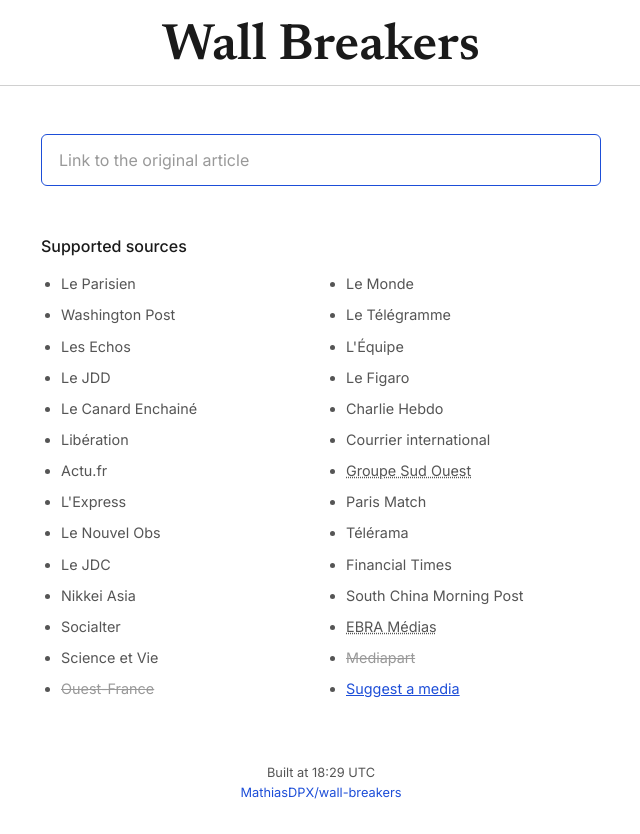
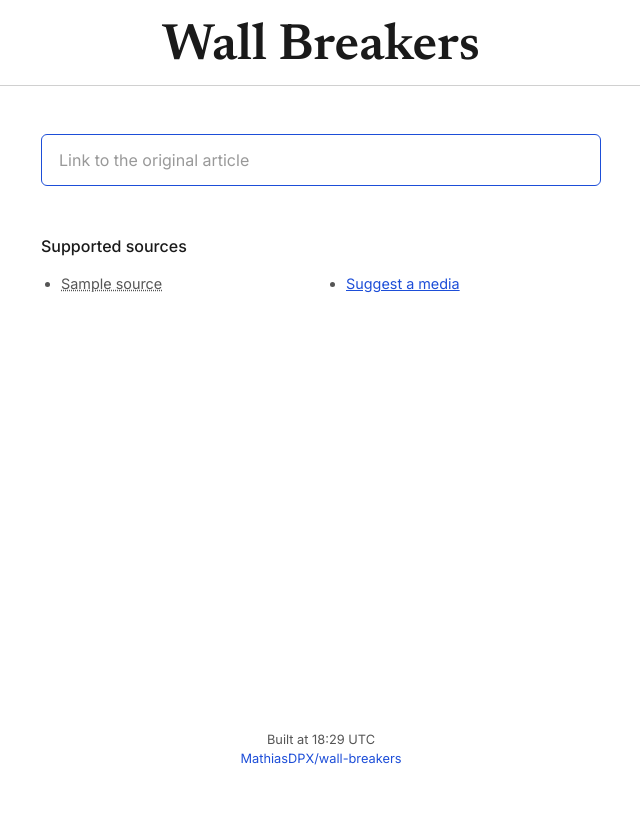
Before and after one commit to MathiasDPX/wall-breakers, a Flask app: template templates/index.html in a window 1280 px wide. Shown: the whole page, without its empty margins (319-959 px from the left). After the commit the page ends 765 px from the top, so only its background shows below. Run offline with Flask 3, Linux system fonts and the light colour scheme; the template is opened without the code that fills it: most values are stand-ins (such as "Sample title", 1, 10 or a date in 2020); style sheets or scripts are compiled from the project's sources.

Commit message:
fix: automaticaly list sources on index

```diff
--- a/main.py
+++ b/main.py
@@ -28,8 +28,6 @@ if SENTRY_DSN:
     )
 
 DEBUG = os.getenv("DEBUG", "false").lower() == "true"
-OUESTFRANCE_ENABLED = os.getenv("OUESTFRANCE_REFRESH_TOKEN", None) != None
-MEDIAPART_ENABLED = os.getenv("PIERREVIVES_USERNAME") is not None and os.getenv("PIERREVIVES_PASSWORD") is not None
 
 build_ts = datetime.now(timezone.utc)
 app = Flask(__name__)
@@ -43,8 +41,6 @@ def inject_context():
         "build_ts": build_ts,
         "git_sha": os.getenv("GITHUB_SHA", "development"),
         "debug": DEBUG,
-        "is_ouestfrance_enabled": OUESTFRANCE_ENABLED,
-        "is_mediapart_enabled": MEDIAPART_ENABLED
     }
 
 
@@ -144,7 +140,7 @@ def viewable_article_route(slug, id):
 
 @app.route("/")
 def index_route():
-    return render_template("index.html")
+    return render_template("index.html", sources=get_sources())
 
 
 if __name__ == "__main__":
--- a/providers/ebra.py
+++ b/providers/ebra.py
@@ -21,6 +21,7 @@ _URL_IN_CONTENT_PATTERN = re.compile(
 )
 
 class EbraArticle(Article):
+    GROUP = "EBRA Médias"
     DOMAIN = None
     APP = None
 
--- a/providers/gsoi.py
+++ b/providers/gsoi.py
@@ -7,6 +7,7 @@ from .common import Article, add_figure, fix_links, make_figcaption
 
 
 class GSOIArticle(Article):
+    GROUP = "Groupe Sud Ouest"
     EDITION = None
 
     def __init__(self, article_id: str):
--- a/providers/lequipe_video.py
+++ b/providers/lequipe_video.py
@@ -48,6 +48,7 @@ class EquipeVideoArticle(Article):
     SLUG = "ekipv"
     PROVIDER = "L'Équipe Vidéo"
     FAVICON = "https://www.lequipe.fr/favicons/favicon.svg"
+    LISTED = False
 
     def _get_item(items, layout):
         for item in items:
--- a/providers/mediapart.py
+++ b/providers/mediapart.py
@@ -191,6 +191,10 @@ class MediapartArticle(Article):
     def get_readable_data(id):
         return redirect("./raw")
 
+    @classmethod
+    def is_enabled(cls) -> bool:
+        return client is not None
+
 
 if __name__ == "__main__":
     article = MediapartArticle.get_from_url("https://www.mediapart.fr/journal/international/020826/les-jours-comptes-de-gianni-infantino-la-tete-du-football-mondial")
--- a/providers/nytimes.py
+++ b/providers/nytimes.py
@@ -148,6 +148,7 @@ class NYTimesArticle(Article):
     SLUG = "nyt"
     PROVIDER = "New York Times"
     FAVICON = "https://static01.nyt.com/vi-assets/static-assets/assets/favicon-BfpYO4zl.svg"
+    LISTED = False
 
     def __init__(self, article_id: str):
         data = NYTimesArticle.get_data(article_id)
--- a/providers/ouestfrance.py
+++ b/providers/ouestfrance.py
@@ -107,6 +107,10 @@ class OuestFranceArticle(Article):
         r.raise_for_status()
         return r.json()
 
+    @classmethod
+    def is_enabled(cls) -> bool:
+        return REFRESH_TOKEN is not None
+
 
 if __name__ == "__main__":
     article = OuestFranceArticle.get_from_url("https://www.ouest-france.fr/societe/ruralites/tu-es-un-peu-le-maire-sans-lecharpe-les-secretaires-de-mairie-espece-en-voie-de-disparition-1b28e6b2-66d4-11f0-bb8e-c5b2af864a8a")
--- a/providers/theathletic.py
+++ b/providers/theathletic.py
@@ -23,6 +23,7 @@ class TheAthleticArticle(Article):
     SLUG = "ta"
     PROVIDER = "The Athletic"
     FAVICON = "https://www.nytimes.com/athletic/static/img/athletic-icon-144x144.png"
+    LISTED = False
 
     def __init__(self, article_id: str):
         metadata, data = TheAthleticArticle.get_data(article_id)
--- a/templates/index.html
+++ b/templates/index.html
@@ -22,46 +22,18 @@
     <section class="sources">
         <h1>Supported sources</h1>
         <ul>
-            <li>Le Parisien</li>
-            <li>Le Monde</li>
-            <li>Washington Post</li>
-            <li>Le Télégramme</li>
-            <li>Les Echos</li>
-            <li>L'Équipe</li>
-            <li>Le JDD</li>
-            <li>Le Figaro</li>
-            <li>Le Canard Enchainé</li>
-            <li>Charlie Hebdo</li>
-            <li>Libération</li>
-            <li>Courrier international</li>
-            <li>Actu.fr</li>
-            <li><abbr title="Sud Ouest, Charente Libre, La République des Pyrénées">Groupe Sud Ouest</abbr></li>
-            <li>L'Express</li>
-            <li>Paris Match</li>
-            <li>Le Nouvel Obs</li>
-            <li>Télérama</li>
-            <li>Le JDC</li>
-            <li>Financial Times</li>
-            <li>Nikkei Asia</li>
-            <li>South China Morning Post</li>
-            <li>Socialter</li>
-            <li><abbr title="JSL, DNA, Dauphiné Libéré, Républican Lorrain, L'Est Républicain, Bien Public, Le Progrès, L'Alsace, Vosges Matin">EBRA Médias</abbr></li>
-            <li>Science et Vie</li>
-            {% if is_mediapart_enabled %}
-            <li>Mediapart</li>
-            {% else %}
-            <li><s>Mediapart</s></li>
-            {% endif %}
-            {% if is_ouestfrance_enabled %}
-            <li>Ouest-France</li>
-            {% else %}
-            <li><s>Ouest-France</s></li>
-            {% endif %}
+            {% for source in sources %}
+            <li>
+                {%- if source.members -%}
+                <abbr title="{{ source.members|join(', ') }}">{{ source.name }}</abbr>
+                {%- elif not source.enabled -%}
+                <s>{{ source.name }}</s>
+                {%- else -%}
+                {{ source.name }}
+                {%- endif -%}
+            </li>
+            {% endfor %}
             <li><a href="https://github.com/MathiasDPX/wall-breakers/issues/new?template=media-request.md">Suggest a media</a></li>
-            <!--
-            <li>New York Times</li>
-            <li>The Athletic</li>
-            -->
         </ul>
     </section>
 </div>
```
Also changed, not shown: providers/common.py (+10 -0 lines), providers/registry.py (+39 -0 lines).
